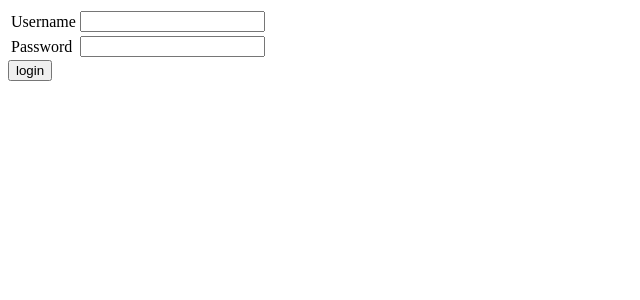
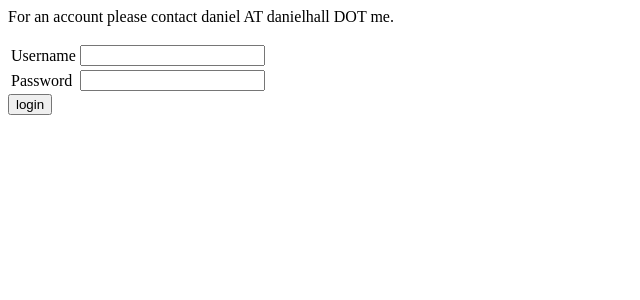
Before and after one commit to smarthall/Qroud, a Django app: template quiz/templates/quiz_login.html in a window 1280 px wide. Shown: the top 300 px of the page, without its empty margins (0-640 px from the left). Run offline with Django 3.2, Linux system fonts and the light colour scheme; the template is opened without the code that fills it, so the values that code supplies are empty, except form fields; tables that the repository leaves empty hold one stand-in row (values such as "Sample post"); form fields are guessed from the names that the template uses.

Commit message:
Mesage about accounts

```diff
--- a/quiz/templates/quiz_login.html
+++ b/quiz/templates/quiz_login.html
@@ -1,7 +1,7 @@
 {% if form.errors %}
 <p>Your username and password didn't match. Please try again.</p>
 {% endif %}
-
+<p>For an account please contact daniel AT danielhall DOT me.</p>
 <form method="post" action="/accounts/login/">
 {% csrf_token %}
 <table>
```
